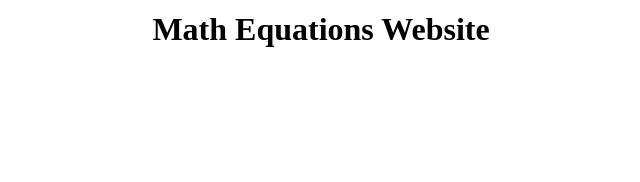
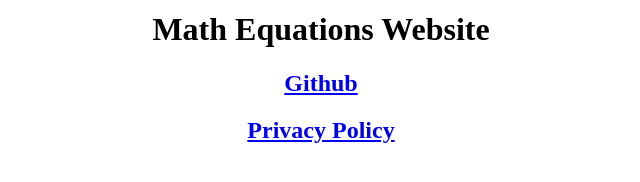
Before and after one commit to brendena/MathEquationsWebsite, a plain HTML site: page index.html in a window 1280 px wide. Shown: the part 422-604 px from the top of the page, without its empty margins (327-967 px from the left). Drawn offline with Linux system fonts and the light colour scheme.

Commit message:
added links

```diff
--- a/index.html
+++ b/index.html
@@ -21,6 +21,8 @@
     <img id="logo" src="logo.svg">
     <div id="textContainer">
         <h1>Math Equations Website</h1>
+        <h2><a href="https://github.com/brendena/MathEquationsGoogleSlideV2">Github</a></h2>
+        <h2><a href="./privacypolicy.html">Privacy Policy</a></h2>
     </div>
 </body>
 
```
Also changed, not shown: privacypolicy.html (renamed from privacyPolacy.html).
